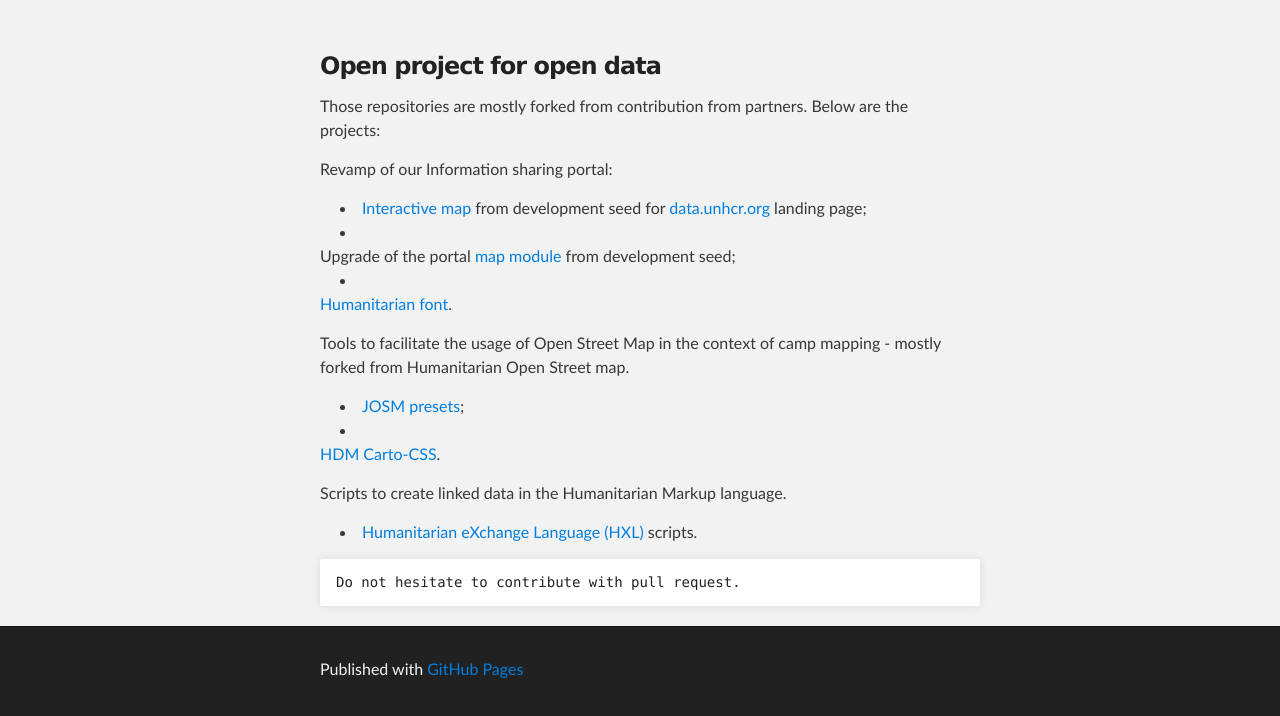
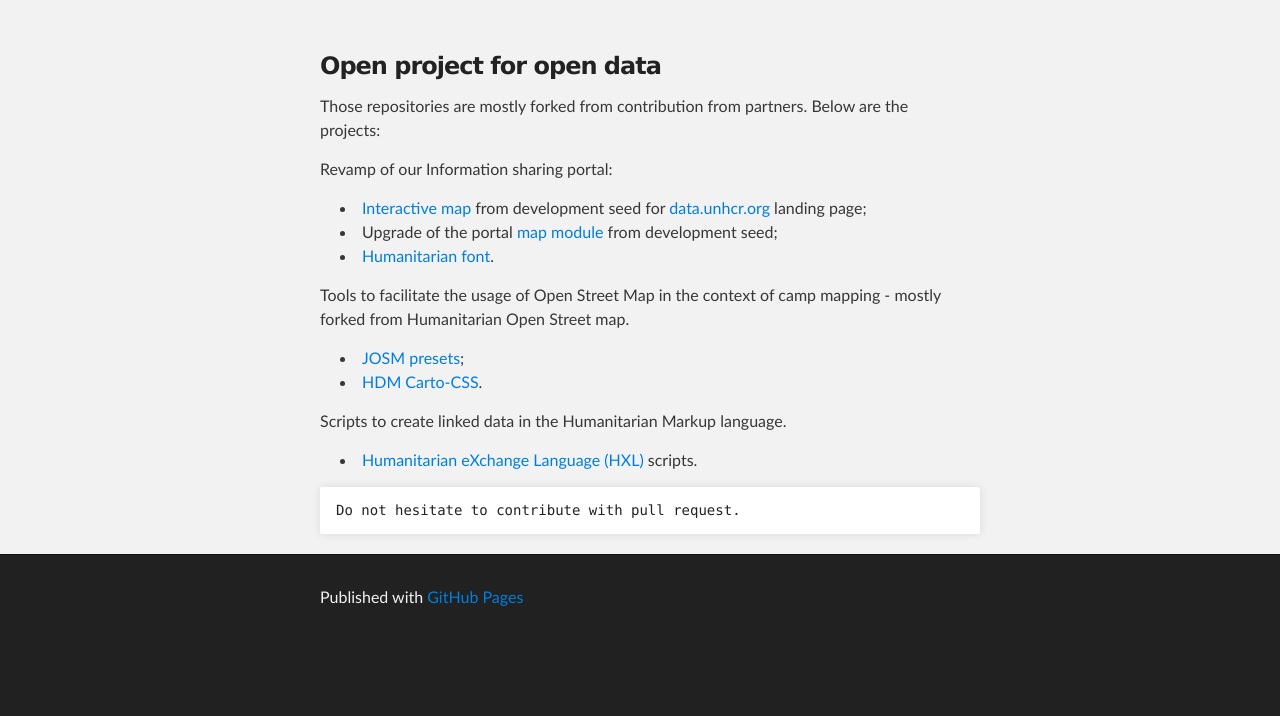
Before and after one commit to unhcr/unhcr.github.com, a plain HTML site: page index.html in a window 1280 px wide. Shown: the part 176-892 px from the top of the page. After the commit the page ends 820 px from the top, so only its background shows below. Drawn offline with Linux system fonts and the light colour scheme.

Commit message:
Update index.html

```diff
--- a/index.html
+++ b/index.html
@@ -38,17 +38,17 @@
 <p> Revamp of our Information sharing portal:
 
   <ul>
-    <li><a href="http://github.com/unhcr/global-emergencies">Interactive map</a> from development seed for <a href="http://data.unhcr.org">data.unhcr.org</a> landing page;<li>
-    </li>Upgrade of the portal <a href="https://github.com/unhcr/situation-map">map module</a> from development seed;<li>
-    </li><a href="http://unhcr.github.io/Humanitarian-Font">Humanitarian font</a>.</li>
+    <li> <a href="http://github.com/unhcr/global-emergencies">Interactive map</a> from development seed for <a href="http://data.unhcr.org">data.unhcr.org</a> landing page;</li>
+    <li> Upgrade of the portal <a href="https://github.com/unhcr/situation-map">map module</a> from development seed;</li>
+    <li> <a href="http://unhcr.github.io/Humanitarian-Font">Humanitarian font</a>.</li>
   </ul>
 </p>
 
 <p> Tools to facilitate the usage of Open Street Map in the context of camp mapping - mostly forked from Humanitarian Open Street map.
 
   <ul>
-    <li><a href="http://github.com/unhcr/presets">JOSM presets</a>;<li>
-    </li> <a href="http://github.com/unhcr/HDM-CartoCSS">HDM Carto-CSS</a>.</li>
+    <li> <a href="http://github.com/unhcr/presets">JOSM presets</a>;</li>
+    <li> <a href="http://github.com/unhcr/HDM-CartoCSS">HDM Carto-CSS</a>.</li>
   </ul>
 </p>
 
```
